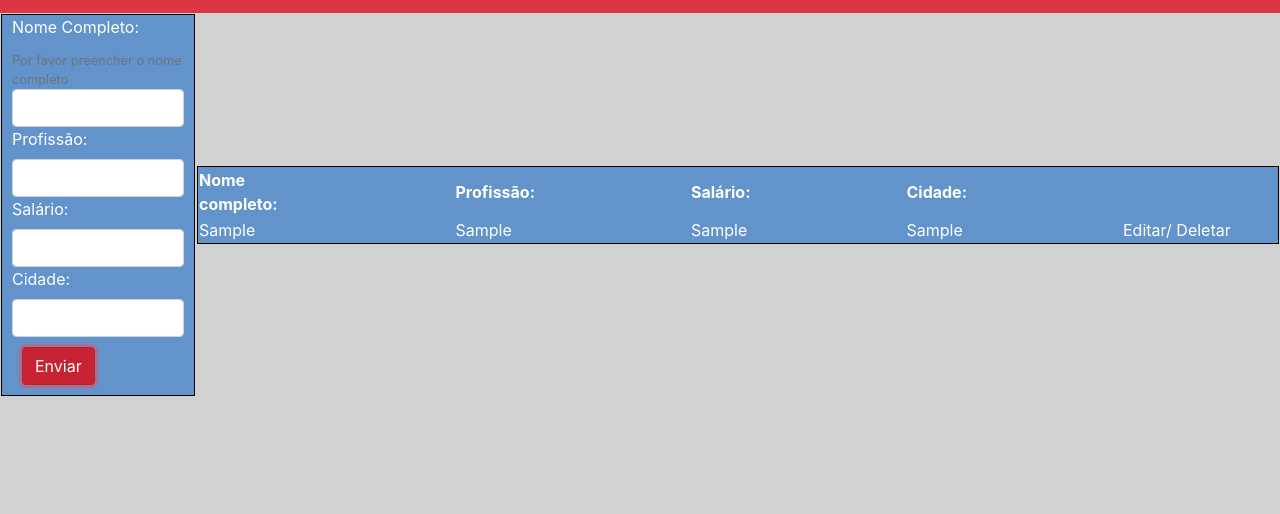
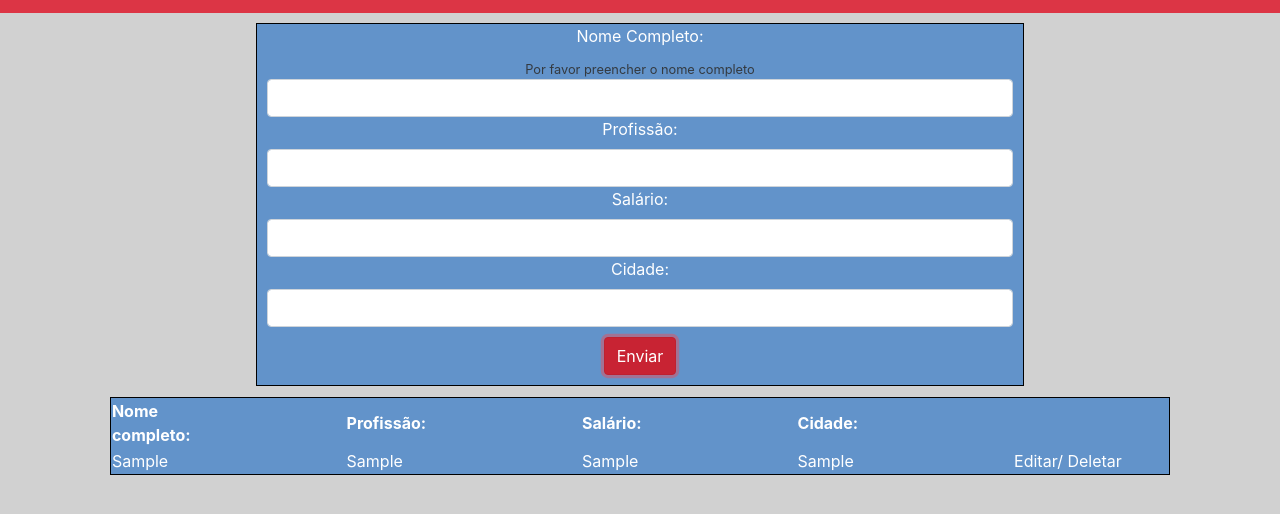
Before and after one commit to hailanderhb/crud-em-Javascript, a plain HTML site: page index.html in a window 1280 px wide. Both pictures are taken after typing "Sample", "Sample", "Sample", "Sample" into the empty fields and a click on the input "Enviar". Shown: the part 40-554 px from the top of the page. Drawn offline with nearby package versions, Linux system fonts and the light colour scheme.

Commit message:
Alteração no layout da pagina através de boostrap e js

```diff
--- a/index.html
+++ b/index.html
@@ -12,14 +12,11 @@
         <h4>CRUD com Javascript puro no html - Layout (bootstrap)</h4>
     </nav>
 
-    <table class="total">
-        <tr>
-            <td>
     <!-- Form for crud operations-->
-             <form class="formulario" onsubmit="event.preventDefault(); enviarOn();" autocomplete="off">
+    <form class="formulario mx-auto" style="width: 60%;" onsubmit="event.preventDefault(); enviarOn();" autocomplete="off">
         <div>
           <label>Nome Completo:</label>
-                  <small class="form-text text-muted">Por favor preencher o nome completo</small>
+          <small class="form-text text-dark">Por favor preencher o nome completo</small>
           <input type="text" class="form-control" name="nomeCompleto" id="nomeCompleto">
         </div>
         <div>
@@ -40,7 +37,10 @@
             <input class="btn btn-danger" type="submit" value="Enviar">
         </div>
       </form>
-            </td>
+
+
+    <table class="total mx-auto" style="width: 82%;">
+        <tr>
             <td>
                 <!-- Tabela para listar tudo-->
                 <table class="list" id="listaEmpregados">
--- a/script.js
+++ b/script.js
@@ -1,6 +1,6 @@
 var linhaSelecionada = null;
 
-function enviarOn(){
+function enviarOn(){ //Função para o evento click no form (enviar)
     var dadosFormulario = lerDados();
     if(linhaSelecionada == null){
         inserirNovosDados(dadosFormulario);
@@ -11,7 +11,7 @@ function enviarOn(){
     resetarForm();
 }
 
-function lerDados(){
+function lerDados(){ //função para o valor nos dados do formulário ser pego nos respectivos itens
     var dadosFormulario = {};
     dadosFormulario["nomeCompleto"] = document.getElementById("nomeCompleto").value;
     dadosFormulario["profissao"] = document.getElementById("profissao").value;
@@ -20,7 +20,7 @@ function lerDados(){
     return dadosFormulario;
 }
 
-function inserirNovosDados(data){
+function inserirNovosDados(data){ //função para incrementar a linha o valor descrito no form das respectivas colunas.
     var table = document.getElementById("listaEmpregados").getElementsByTagName('tbody')[0];
     var novaLinha = table.insertRow(table.length);
     cell1 = novaLinha.insertCell(0);
@@ -37,7 +37,7 @@ function inserirNovosDados(data){
 
 }
 
-function resetarForm(){
+function resetarForm(){//Limpar formulario após enviar
     document.getElementById("nomeCompleto").value = "";
     document.getElementById("profissao").value = "";
     document.getElementById("salario").value = "";
@@ -45,7 +45,7 @@ function resetarForm(){
     linhaSelecionada = null;
 }
 
-function editar(td){
+function editar(td){//Editar o dado já inserido -> colocar de volta no form
     linhaSelecionada = td.parentElement.parentElement;
     document.getElementById("nomeCompleto").value = linhaSelecionada.cells[0].innerHTML;
     document.getElementById("profissao").value = linhaSelecionada.cells[1].innerHTML;
@@ -54,7 +54,7 @@ function editar(td){
 
 }
 
-function atualizarDados(dadosFormulario){
+function atualizarDados(dadosFormulario){//Após atualiado ele retorna para a propriedade em questão.
     linhaSelecionada.cells[0].innerHTML = dadosFormulario.nomeCompleto;
     linhaSelecionada.cells[1].innerHTML = dadosFormulario.profissao;
     linhaSelecionada.cells[2].innerHTML = dadosFormulario.salario;
@@ -62,7 +62,7 @@ function atualizarDados(dadosFormulario){
 
 }
 
-function deletar(td){
+function deletar(td){//alert para confirmar a exclusão dos dados
     if(confirm("Tem certeza que quer deletar esses dados?")){
         linha = td.parentElement.parentElement;
         document.getElementById("listaEmpregados").deleteRow(linha.rowIndex);
--- a/styles.css
+++ b/styles.css
@@ -8,13 +8,19 @@ body{
     padding: 10px;
 }
 
+.total{
+    margin-top: 10px;
+}
 
 .formulario{
+    margin-top: 10px;
+    width: 40%;
     padding-right: 10px;
     padding-left: 10px;
     background-color: rgb(98, 147, 202);
     color: white;
     border: black solid 1px;
+    text-align: center;
 
 }
 
@@ -27,5 +33,4 @@ body{
 
 .list th{
     padding-right: 155px;
-
 }
```
Lines whose indentation alone changed are shown as unchanged.
